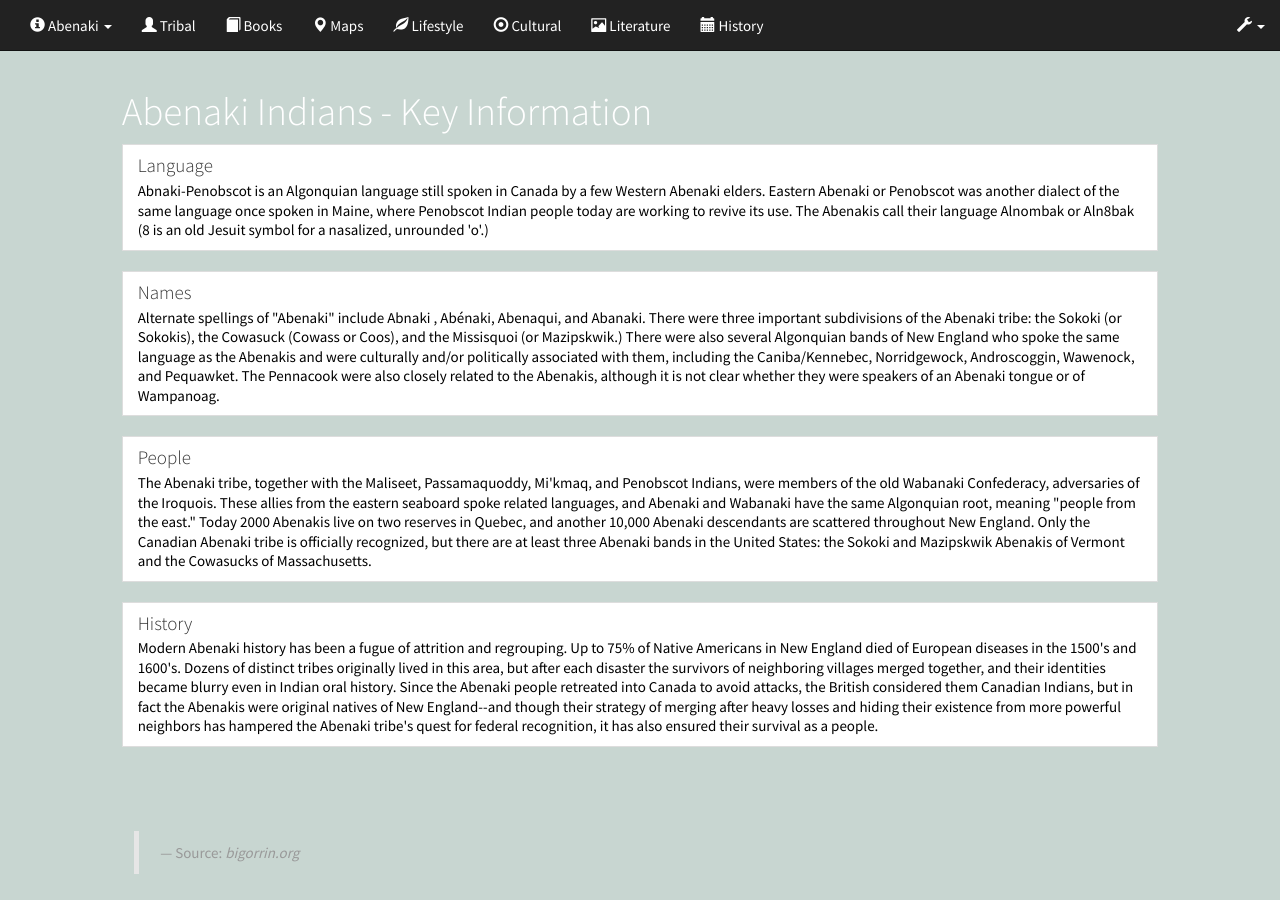
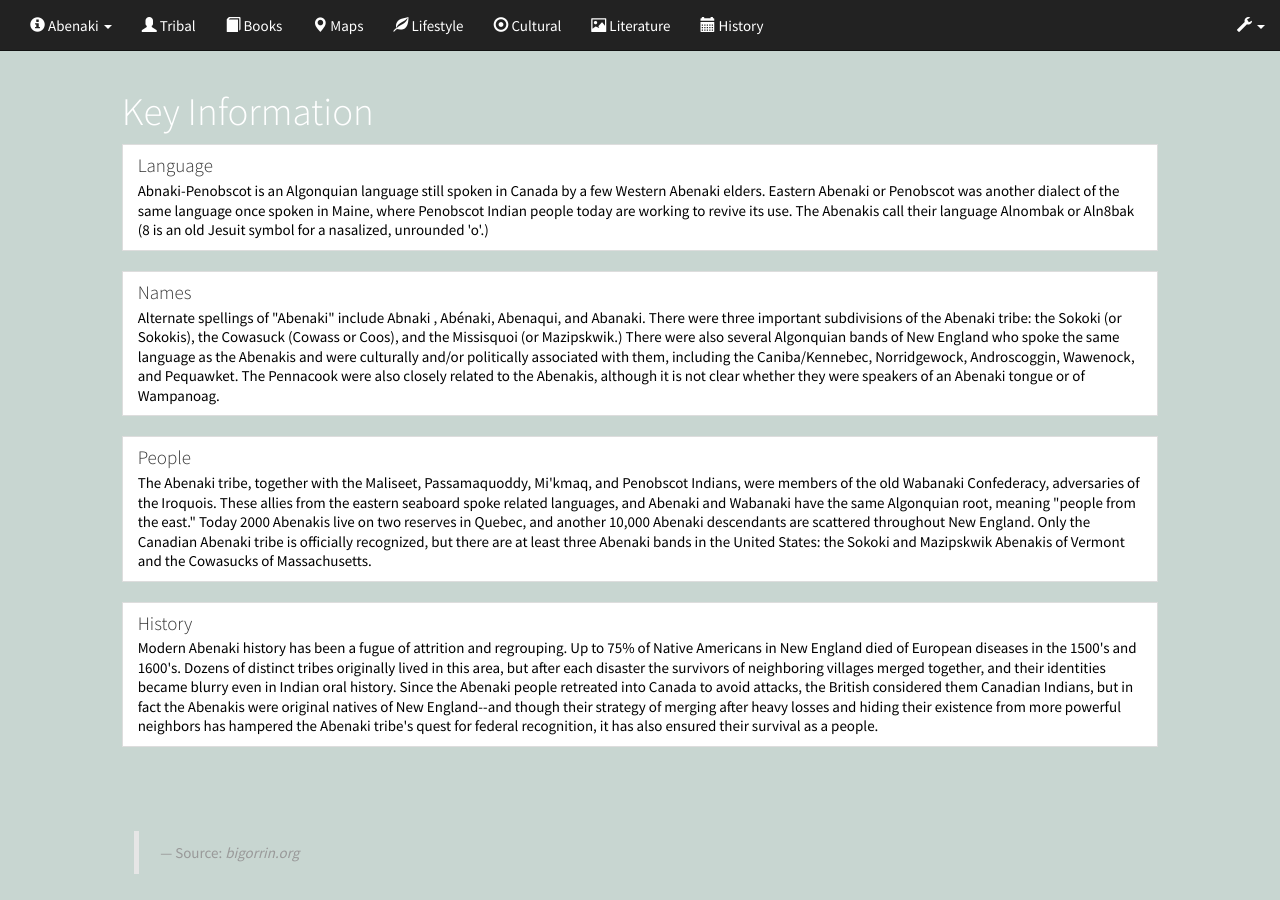
Before and after one commit to tlezotte/cahah, a Jekyll site: the page built from abenaki.html, in a window 1280 px wide. Built offline with Jekyll 4.4.1, drawn with Linux system fonts in a browser that asks for light colours; nearby versions of some CDN libraries; library files that are not in the unit come from our copies.

Commit message:
added object_store

```diff
--- a/_config.yml
+++ b/_config.yml
@@ -7,5 +7,7 @@
 twitter_username: tomlezotte
 github_username:  tlezotte
 
+object_store: "//d1zr09ytgcr027.cloudfront.net/"
+
 # Build settings
 markdown: kramdown
--- a/abenaki.html
+++ b/abenaki.html
@@ -6,7 +6,7 @@
     <div class="row white">
         <div class="col-md-1"> </div>
         <div class="col-md-10">
-            <h1>Abenaki Indians - Key Information</h1>
+            <h1>Key Information</h1>
         </div>
         <div class="col-md-1"> </div>
     </div>
--- a/cemetery.html
+++ b/cemetery.html
@@ -17,7 +17,7 @@
 	  <div class="col-md-1"> </div>
 	  <div class="col-md-3">
 	    <div class="thumbnail">
-	      <img src="//d1zr09ytgcr027.cloudfront.net/img/14766454_122227442765.png" alt="Head Stone)">
+	      <img src="{{ site.object_store }}img/14766454_122227442765.png" alt="Head Stone)">
 	      <div class="caption">
 	        <h4>Head Stone</h4>
 	      </div>
@@ -25,7 +25,7 @@
 	  </div>
 	  <div class="col-md-3">
 	    <div class="thumbnail">
-	      <img src="//d1zr09ytgcr027.cloudfront.net/img/14766454_115157703629.png" alt="Head Stone (close up)">
+	      <img src="{{ site.object_store }}img/14766454_115157703629.png" alt="Head Stone (close up)">
 	      <div class="caption">
 	        <h4>Head Stone (close up)</h4>
 	      </div>
@@ -33,7 +33,7 @@
 	  </div>
 	  <div class="col-md-3">
 	    <div class="thumbnail">
-	      <img src="//d1zr09ytgcr027.cloudfront.net/img/CEM2180503_1396607634.png" alt="St. Mary's Cemetery">
+	      <img src="{{ site.object_store }}img/CEM2180503_1396607634.png" alt="St. Mary's Cemetery">
 	      <div class="capt/ion">
 	        <h4>St. Mary's Cemetery</h4>
 	      </div>
--- a/factsheet.html
+++ b/factsheet.html
@@ -6,7 +6,7 @@
 	<div class="row white">
 	  <div class="col-md-1"> </div>
 	  <div class="col-md-10">
-		<h1>Abenaki Indians - Fact Sheet</h1>
+		<h1>Fact Sheet</h1>
 	  </div>
 	  <div class="col-md-1"> </div>
 	</div>
--- a/index.html
+++ b/index.html
@@ -11,7 +11,7 @@
 	</div>
 	<div class="row">
 		<div class="col-md-4">&nbsp;</div>
-		<div class="col-md-4"><img src="//d1zr09ytgcr027.cloudfront.net/img/Abenaki_Flag.png" /></div>
+		<div class="col-md-4"><img src="{{ site.object_store }}img/Abenaki_Flag.png" /></div>
 		<div class="col-md-4">&nbsp;</div>
 	</div>
 	<div class="row">
```
